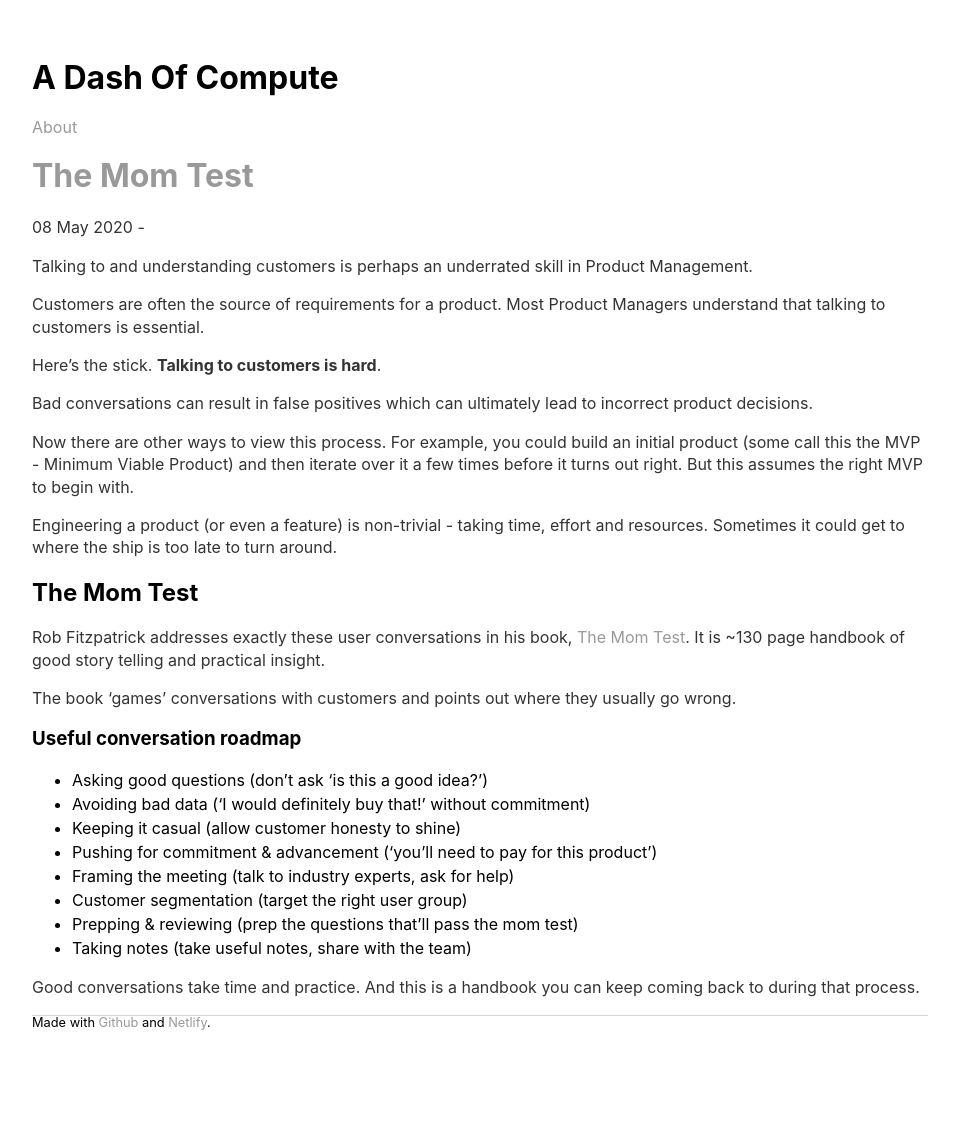
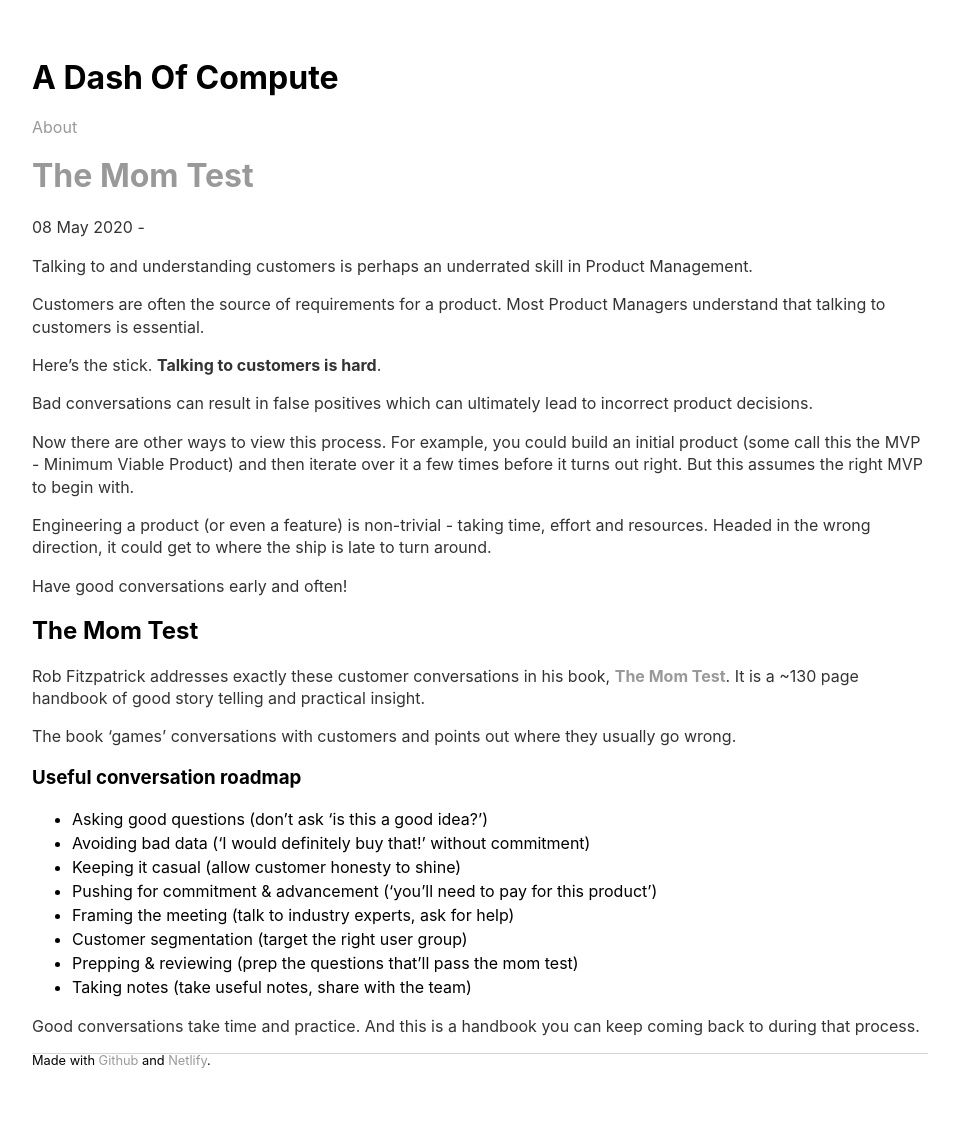
Before and after one commit to sautee/sautee.github.io, a Jekyll site: the page built from _posts/2020-05-08-momtest.md, in a window 1280 px wide. Shown: the whole page, without its empty margins (160-1119 px from the left). Built offline with Jekyll 4.4.1, drawn with Linux system fonts in a browser that asks for light colours; nearby versions of some CDN libraries; library files that are not in the unit come from our copies; before the commit the page ends 1090 px from its top, so only the background shows below that.

Commit message:
Update 2020-05-08-momtest.md

```diff
--- a/_posts/2020-05-08-momtest.md
+++ b/_posts/2020-05-08-momtest.md
@@ -14,11 +14,13 @@ Bad conversations can result in false positives which can ultimately lead to inc
 
 Now there are other ways to view this process. For example, you could build an initial product (some call this the MVP - Minimum Viable Product) and then iterate over it a few times before it turns out right. But this assumes the right MVP to begin with.
 
-Engineering a product (or even a feature) is non-trivial - taking time, effort and resources. Sometimes it could get to where the ship is too late to turn around.
+Engineering a product (or even a feature) is non-trivial - taking time, effort and resources. Headed in the wrong direction, it could get to where the ship is late to turn around.
+
+Have good conversations early and often!
 
 ## The Mom Test
 
-Rob Fitzpatrick addresses exactly these user conversations in his book, [The Mom Test](http://momtestbook.com/). It is ~130 page handbook of good story telling and practical insight.
+Rob Fitzpatrick addresses exactly these customer conversations in his book, [**The Mom Test**](http://momtestbook.com/). It is a ~130 page handbook of good story telling and practical insight.
 
 The book 'games' conversations with customers and points out where they usually go wrong.
 
```
